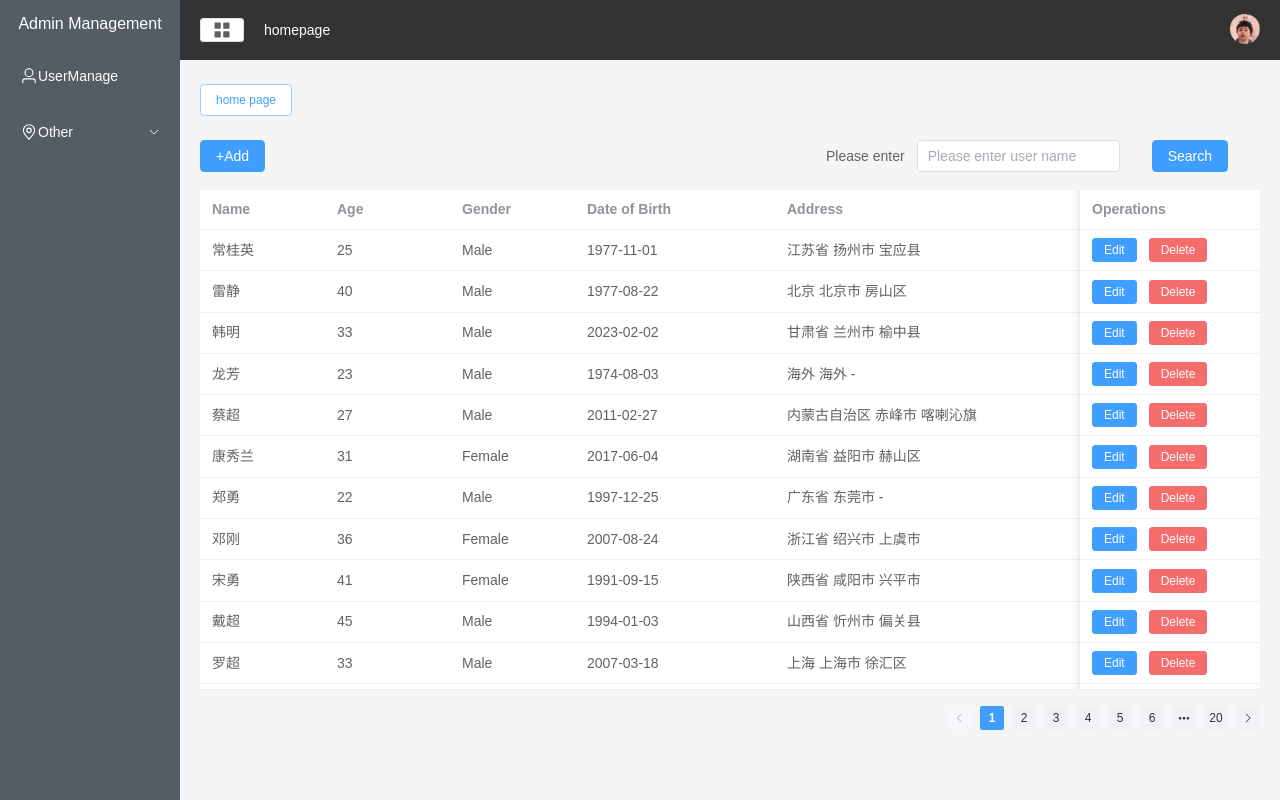
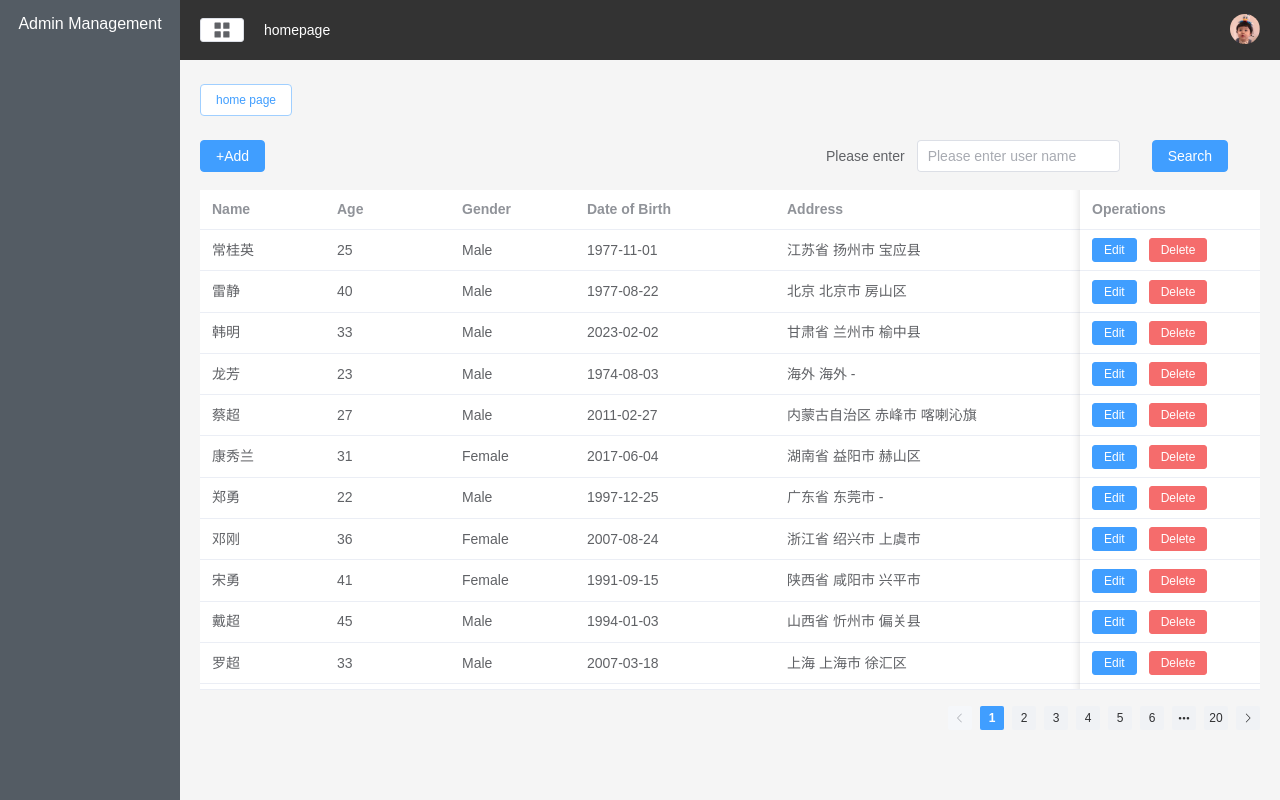
Before and after one commit to cn666278/vue-system-admin-project, a Vue app: page /#/user in a window 1280 px wide. Built offline with nearby package versions, Linux system fonts and the light colour scheme.

Commit message:
[+] use store in vuex and show on aside page

```diff
--- a/src/api/mockData/permission.js
+++ b/src/api/mockData/permission.js
@@ -12,8 +12,8 @@ export default {
             {
               path: "/home",
               name: "home",
-              label: "首页",
-              icon: "s-home",
+              label: "home",
+              icon: "house",
               url: "home/index",
             },
             {
--- a/src/components/CommonAside.vue
+++ b/src/components/CommonAside.vue
@@ -83,16 +83,18 @@ export default {
     const router = useRouter();
 
     const noChildren = () => {
-      return list.filter((item) => {
+      return asyncList.filter((item) => {
         return !item.children;
       });
     };
 
     const hasChildren = () => {
-      return list.filter((item) => {
+      return asyncList.filter((item) => {
         return item.children;
       });
     };
+
+    const asyncList = store.state.menu;
 
     const clickMenu = (item) => {
       router.push({
--- a/src/store/index.js
+++ b/src/store/index.js
@@ -15,7 +15,8 @@ export default createStore({
                 label: 'home page',
                 icon: 'home'
             }
-        ]
+        ],
+        menu: []
     },
     mutations: {
         updateIsCollapse(state, payload) {
@@ -36,6 +37,10 @@ export default createStore({
         closeTab(state, val){
             let result = state.tabsList.findIndex(item => item.name === val.name); // 根据name查找索引
             state.tabsList.splice(result, 1); // 删除,splice(开始位置, 删除个数)
+        },
+        setMenu(state, val){
+            state.menu = val;
+            localStorage.setItem('menu', JSON.stringify(val));
         }
     }
 });
--- a/src/views/login/Login.vue
+++ b/src/views/login/Login.vue
@@ -22,6 +22,8 @@
 </template>
 <script>
 import { getCurrentInstance, reactive } from "vue";
+import { useRouter } from "vue-router";
+import { useStore } from "vuex";
 export default {
   setup() {
     const loginForm = reactive({
@@ -29,9 +31,15 @@ export default {
       password: "admin",
     });
     const { proxy } = getCurrentInstance(); // 解构出proxy，相当于getCurrentInstance().proxy
+    const store = useStore();
+    const router = useRouter();
     const login = async () => {
       const res = await proxy.$api.getMenu(loginForm);
     //   console.log(res);
+    store.commit("setMenu", res.menu);
+    router.push({
+      name: "home",
+    });
     };
     return {
       loginForm,
```
